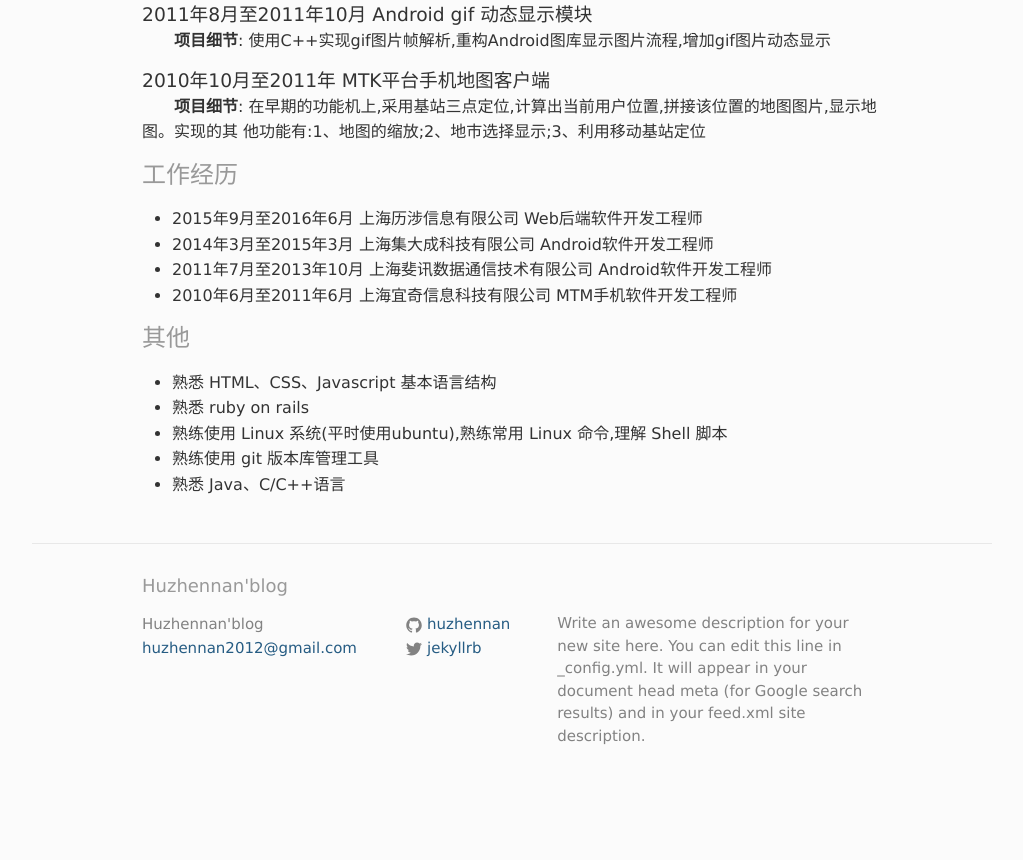
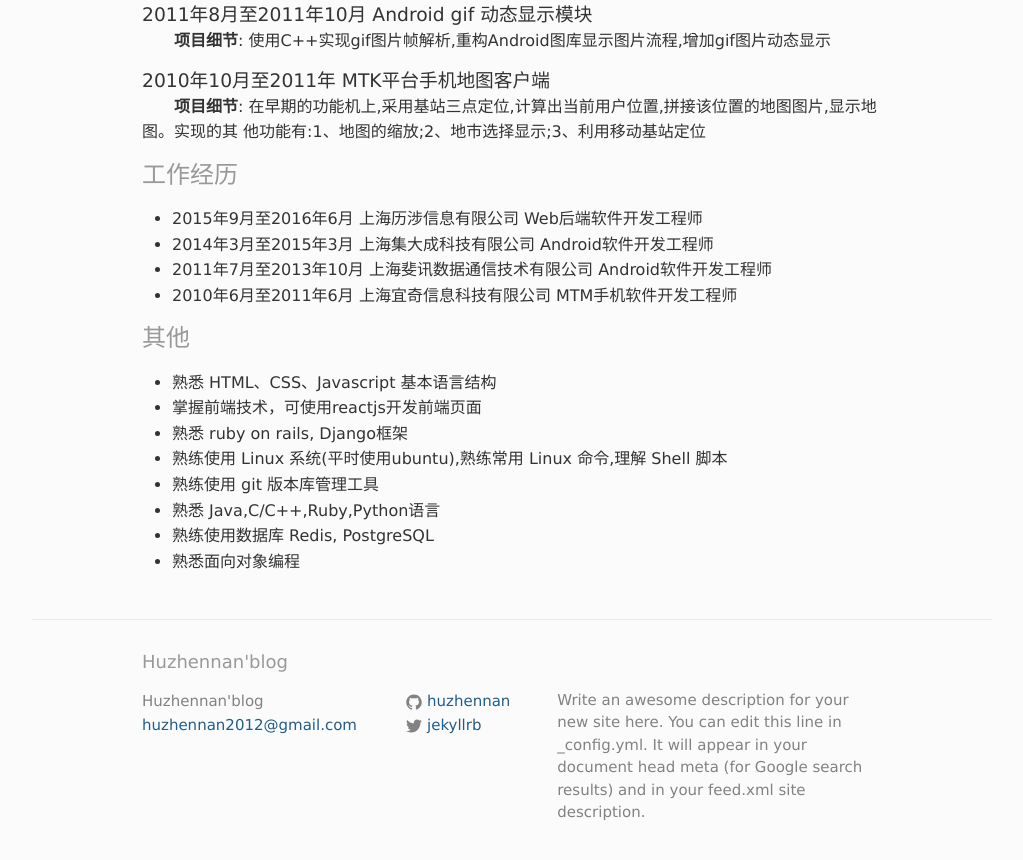
Before and after one commit to huzhennan/huzhennan.github.io, a Jekyll site: the page built from resume.md, in a window 1280 px wide and 900 px high, scrolled down 1120 px. Shown: the top 860 px of the window, without its empty margins (128-1151 px from the left). Built offline with Jekyll 4.4.1, drawn with Linux system fonts in a browser that asks for light colours; before the commit the page ends 1943 px from its top, so only the background shows below that.

Commit message:
update resume

```diff
--- a/resume.md
+++ b/resume.md
@@ -62,7 +62,10 @@ permalink: /resume/
 其他
 ----
   - 熟悉 HTML、CSS、Javascript 基本语言结构
-  - 熟悉 ruby on rails
+  - 掌握前端技术，可使用reactjs开发前端页面
+  - 熟悉 ruby on rails, Django框架
   - 熟练使用 Linux 系统(平时使用ubuntu),熟练常用 Linux 命令,理解 Shell 脚本
   - 熟练使用 git 版本库管理工具
-  - 熟悉 Java、C/C++语言
+  - 熟悉 Java,C/C++,Ruby,Python语言
+  - 熟练使用数据库 Redis, PostgreSQL
+  - 熟悉面向对象编程
```
